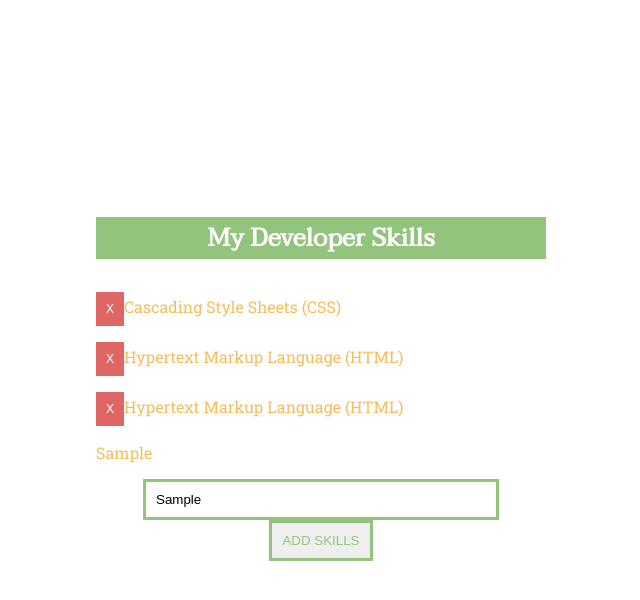
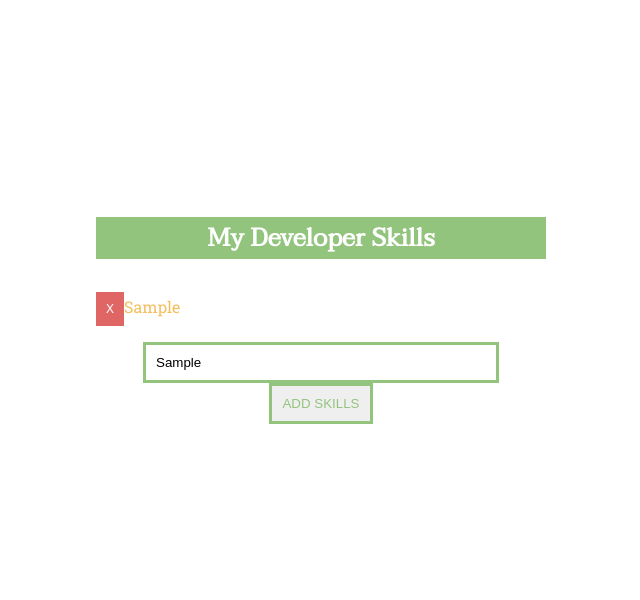
Before and after one commit to LaunchPad90/jQuery, a plain HTML site: page index.html in a window 1280 px wide. Both pictures are taken after typing "Sample" into the empty fields and a click on the button "ADD SKILLS". Shown: the whole page, without its empty margins (319-959 px from the left). Drawn offline with nearby package versions, Linux system fonts and the light colour scheme.

Commit message:
add skills

```diff
--- a/index.html
+++ b/index.html
@@ -17,14 +17,14 @@
         <h1>My Developer Skills</h1>
         <div>
             <div class="box2">
-                <p><button class="delete">X</button>Cascading Style Sheets (CSS)</p>
-                <p><button class="delete">X</button>Hypertext Markup Language (HTML)</p>
-                <p><button class="delete">X</button>Hypertext Markup Language (HTML)</p>
             </div>
+
             <input type="text" placeholder="BLAH BLAH BLAH">
+
             <button id="newSkills">
                 ADD SKILLS
             </button>
+
         </div>
     </div>
 </body>
--- a/main.js
+++ b/main.js
@@ -1,34 +1,32 @@
 $(document).ready(function () {
-
-    /*------------------ ELEMENT SELECTOR ------------------*/
-    const del = document.querySelector('.delete');
-    console.log(del);
-
-    const box = document.getElementById('box');
-    console.log(box);
-
-    const p = document.querySelector('p');
-    console.log(p);
-
-    const input = document.querySelector('input');
-    console.log(input);
-
-    const addSkills = document.getElementById('newSkills');
-    console.log(addSkills)
-
-    const box2 = document.querySelector('.box2');
-    console.log(box2);
-
     /*------------------ ADD SKILLS -------------------*/
     $('#newSkills').click('button', function (e) {
-        let p = $('<p><button class="delete">X</button></p>');
-        p.text(input.value);
-        p.appendTo('.box2');
-        console.log(addSkills)
+        let $button = $('<button class="delete">X</button>');
+        console.log($button)
+
+        let $p = $('<p></p>');
+        console.log($p);
+
+        let $input = $('input.value');
+        console.log($input);
+        console.log(e.target.val);
+
+        const skill = $('input[type="text"]').val();
+        console.log(skill);
+
+        $p.text(skill);
+
+        $p.appendTo('.box2');
+
+        $input.appendTo($p);
+
+        $button.prependTo($p);
+        console.log($p)
+
+        $button.click('button', function (e) {
+            console.log(e.currentTarget)
+            e.currentTarget.closest('p').remove();
+        })
     })
 
-    $('p').click('button', function (e) {
-        console.log(e.currentTarget)
-        e.currentTarget.remove();
-    })
 })
```
